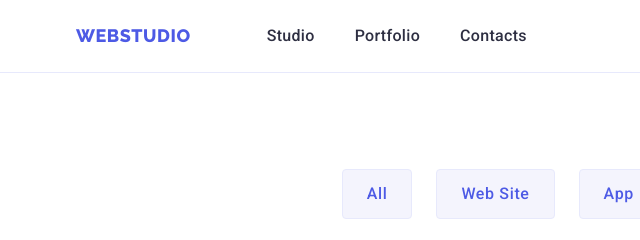
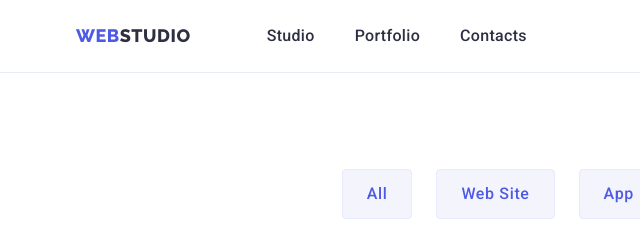
Before and after one commit to ArtanFS/goit-markup-hw-03, a plain HTML site: page portfolio.html in a window 1280 px wide. Shown: the top 240 px of the page, 0-640 px from the left. Drawn offline with nearby package versions, Linux system fonts and the light colour scheme.

Commit message:
fix header portfolio

```diff
--- a/portfolio.html
+++ b/portfolio.html
@@ -25,8 +25,8 @@
     <header class="header">
       <div class="container header-container">
         <nav class="header-nav">
-          <a class="logo link" href="./index.html"
-            >Web<span class="header-logo">Studio</span></a
+          <a class="logo header-logo" href="./index.html"
+            >Web<span class="header-logo-span">Studio</span></a
           >
           <ul class="header-menu list">
             <li class="header-menu-item">
```
